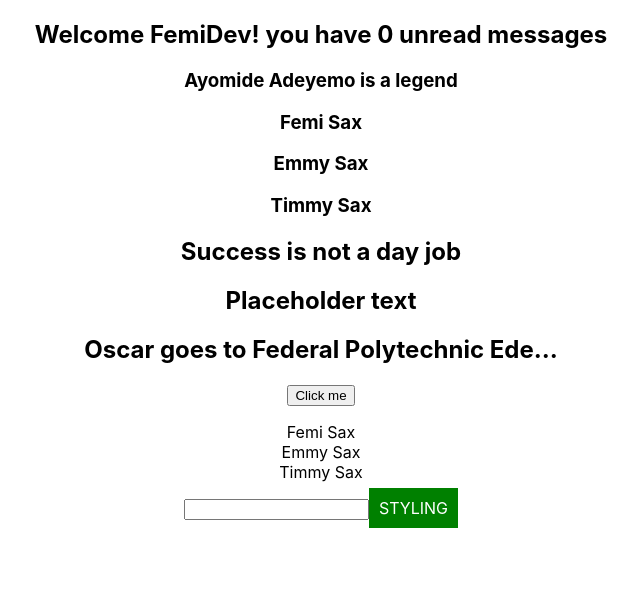
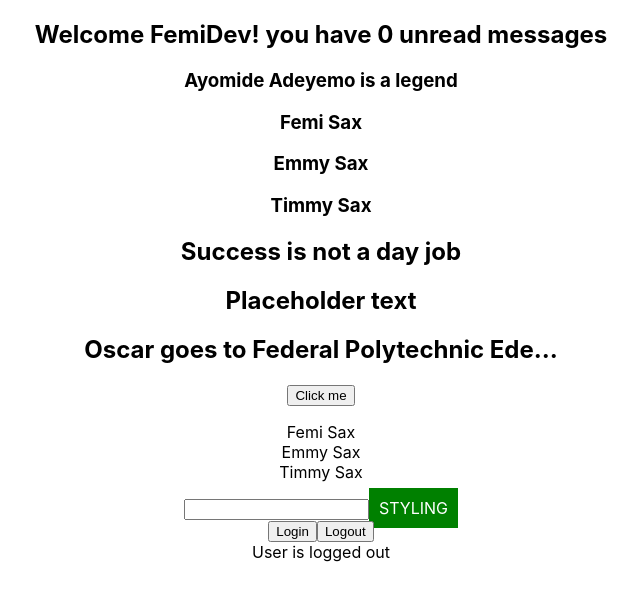
Before and after one commit to femmytedrey/Typescript, a React (Create React App) app: page / in a window 1280 px wide. Shown: the top 600 px of the page, without its empty margins (319-959 px from the left). Built offline with nearby package versions, Linux system fonts and the light colour scheme.

Commit message:
useState with typeScript

```diff
--- a/src/App.tsx
+++ b/src/App.tsx
@@ -3,11 +3,13 @@ import { Button } from "./components/Button";
 import { Greet } from "./components/Greet";
 import { Heading } from "./components/Heading";
 import { Input } from "./components/Input";
+import { LoggedIn } from "./components/LoggedIn";
 import { Oscar } from "./components/Oscar";
 import { Person } from "./components/Person";
 import { PersonList } from "./components/PersonList";
 import { Status } from "./components/Status";
 import { Style } from "./components/Style";
+// import { TestingBtn } from "./components/TestingBtn";
 
 function App() {
   const personName = {
@@ -54,6 +56,8 @@ function App() {
           fontSize: "1rem",
         }}
       />
+      <LoggedIn />
+      {/* <TestingBtn label='JustForTesting' handleClick={(event) => console.log('This btn is for testing', event)}/> */}
     </div>
   );
 }
--- /dev/null
+++ b/src/components/LoggedIn.tsx
@@ -0,0 +1,19 @@
+import { useState } from "react"
+
+export const LoggedIn = () => {
+    const [isLoggedIn, setIsLoggedIn] = useState(false)
+    const handleLogin = () => {
+        setIsLoggedIn(true)
+    }
+
+    const handleLogout = () => {
+        setIsLoggedIn(false)
+    }
+    return (
+        <div>
+            <button onClick={handleLogin}>Login</button>
+            <button onClick={handleLogout}>Logout</button>
+            <div>User is {isLoggedIn ? 'logged in' : 'logged out'}</div>
+        </div>
+    )
+}
--- /dev/null
+++ b/src/components/TestingBtn.tsx
@@ -0,0 +1,9 @@
+type TestingBtn = {
+  label: string;
+  handleClick: (event: React.MouseEvent<HTMLButtonElement>) => void;
+};
+export const TestingBtn = (props: TestingBtn) => {
+  return (
+    <button onClick={(event) => props.handleClick(event)}>{props.label}</button>
+  );
+};
```
